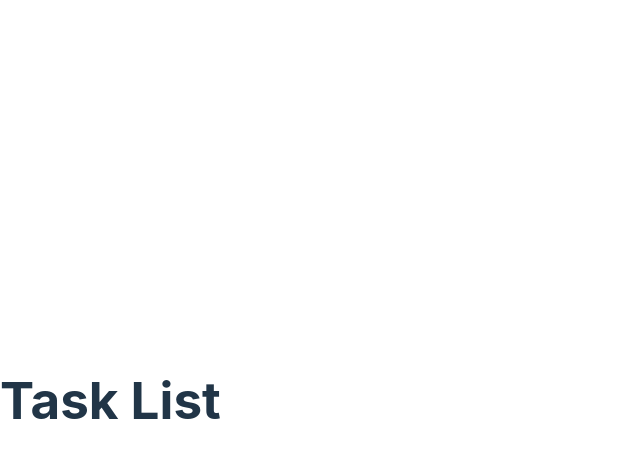
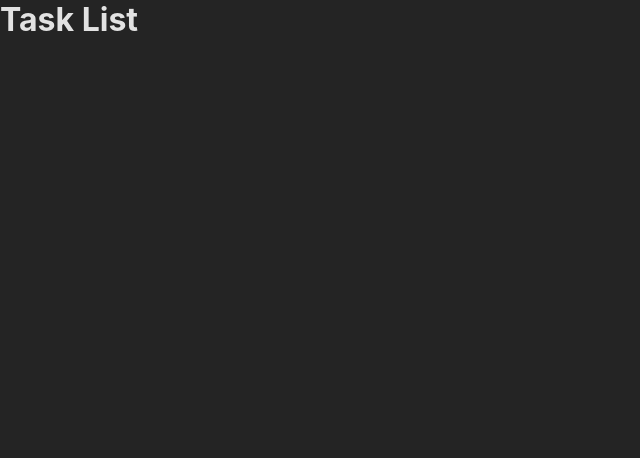
Before and after one commit to h0wter/todor-test, a React (Vite) app: page / in a window 1280 px wide. Shown: the top 458 px of the page, without its empty margins (0-640 px from the left). Built offline with nearby package versions, Linux system fonts and the light colour scheme.

Commit message:
tt-00: + sass and scaffolding css

```diff
--- a/package.json
+++ b/package.json
@@ -10,6 +10,7 @@
     "preview": "vite preview"
   },
   "dependencies": {
+    "modern-normalize": "^2.0.0",
     "react": "^18.2.0",
     "react-dom": "^18.2.0"
   },
@@ -23,6 +24,7 @@
     "eslint-plugin-react": "^7.33.2",
     "eslint-plugin-react-hooks": "^4.6.0",
     "eslint-plugin-react-refresh": "^0.4.3",
+    "sass": "^1.69.4",
     "typescript": "^5.0.2",
     "vite": "^4.4.5"
   }
--- /dev/null
+++ b/src/assets/css/scaffolding.scss
@@ -0,0 +1,86 @@
+@import "./vars.scss";
+
+body {
+  display: flex;
+  flex-direction: column;
+  min-width: 320px;
+  min-height: 100vh;
+  color: $white;
+  font-weight: $font-weight-semibold;
+  font-size: 16px;
+  font-family: $font-family;
+  line-height: $line-height-normal;
+  background-color: $body-background;
+}
+
+#root {
+  display: flex;
+  flex-grow: 1;
+  flex-direction: column;
+}
+
+h1,
+h2,
+h3,
+h4,
+h5,
+h6,
+p {
+  margin: 0;
+}
+
+ul,
+ol {
+  margin: 0;
+  padding-left: 0;
+  list-style: none;
+}
+
+button {
+  padding: 0;
+  font-family: inherit;
+  border: none;
+  cursor: pointer;
+}
+
+a {
+  color: inherit;
+  text-decoration: none;
+}
+
+img {
+  display: block;
+  max-width: 100%;
+  height: auto;
+}
+
+.visually-hidden {
+  position: absolute;
+  width: 1px;
+  height: 1px;
+  margin: -1px;
+  padding: 0;
+  overflow: hidden;
+  white-space: nowrap;
+  border: 0;
+  clip: rect(0 0 0 0);
+  clip-path: inset(100%);
+}
+
+.link {
+  color: inherit;
+  font-weight: $font-weight-semibold;
+  text-align: center;
+  text-decoration: none;
+}
+
+.link:hover,
+.link:focus {
+  //   color: $blue-dark;
+  cursor: pointer;
+}
+
+.link.commonLink:hover,
+.link.commonLink:focus {
+  text-decoration: underline;
+}
--- /dev/null
+++ b/src/assets/css/styles.scss
@@ -0,0 +1,2 @@
+@import "./vars.scss";
+@import "./scaffolding.scss";
--- /dev/null
+++ b/src/assets/css/vars.scss
@@ -0,0 +1,49 @@
+// $black-light: #1a202c;
+// $black: #1d1d1d;
+// $black-light-transparent: rgb(0 0 0 / 5%);
+$white: rgba(255, 255, 255, 0.87);
+// $red-extra-light: #ee2a6426;
+// $red-light: #ff437b;
+// $red: #ee2a64;
+// $red-dark: #d51a52;
+// $red-extra-light: #ee2a6426;
+// $white-blue: #adc2ff;
+// $blue-extra-light: #e6f2fc;
+// $blue-light: #527efe;
+// $blue: #507ceb;
+// $blue-dark: #3563e9;
+// $blue-extra-dark: #000b6a;
+// $blue-extra-light: #e6f2fc;
+// $black-blue: #1a202c;
+// $blue-extra-dark: #000b6a;
+// $grey-extra-light: #ebf3ff;
+// $grey-border: #e7eef6;
+// $grey-light: #d5dce8;
+// $grey: #90a3bf;
+// $grey-dark: #7c8798;
+// $title-color: #463da8;
+// $green: #00ca99;
+// $green-extra-light: #d3f2eb;
+// $background-color-grey: #f6f7f9;
+$body-background: #242424;
+// $header-background: #000955;
+// $scroll-bar: #e6e8eb;
+// $scroll-bar-thumb: #3563ad;
+// $shadow-medium: 0 4px 8px -2px rgb(0 85 255 / 30%);
+// $shadow-light: 0 4px 8px -2px rgb(0 85 255 / 16%);
+// $shadow: 0 2px 4px -2px rgb(0 44 132 / 6%);
+$font-family: Inter, system-ui, Avenir, Helvetica, Arial, sans-serif;
+$font-weight-light: 300;
+$font-weight-regular: 400;
+$font-weight-normal: 500;
+$font-weight-semibold: 600;
+$font-weight-bold: 700;
+$font-weight-extrabold: 800;
+$line-height-normal: normal;
+$line-height-lg: 1.3;
+$line-height-xl: 1.405;
+$screen-size-sm: 320px;
+$screen-size-md: 480px;
+$screen-size-lg: 768px;
+$screen-size-xl: 1024px;
+$screen-size-xxl: 1440px;
--- a/src/index.css
+++ /dev/null
@@ -1,69 +0,0 @@
-:root {
-  font-family: Inter, system-ui, Avenir, Helvetica, Arial, sans-serif;
-  line-height: 1.5;
-  font-weight: 400;
-
-  color-scheme: light dark;
-  color: rgba(255, 255, 255, 0.87);
-  background-color: #242424;
-
-  font-synthesis: none;
-  text-rendering: optimizeLegibility;
-  -webkit-font-smoothing: antialiased;
-  -moz-osx-font-smoothing: grayscale;
-  -webkit-text-size-adjust: 100%;
-}
-
-a {
-  font-weight: 500;
-  color: #646cff;
-  text-decoration: inherit;
-}
-a:hover {
-  color: #535bf2;
-}
-
-body {
-  margin: 0;
-  display: flex;
-  place-items: center;
-  min-width: 320px;
-  min-height: 100vh;
-}
-
-h1 {
-  font-size: 3.2em;
-  line-height: 1.1;
-}
-
-button {
-  border-radius: 8px;
-  border: 1px solid transparent;
-  padding: 0.6em 1.2em;
-  font-size: 1em;
-  font-weight: 500;
-  font-family: inherit;
-  background-color: #1a1a1a;
-  cursor: pointer;
-  transition: border-color 0.25s;
-}
-button:hover {
-  border-color: #646cff;
-}
-button:focus,
-button:focus-visible {
-  outline: 4px auto -webkit-focus-ring-color;
-}
-
-@media (prefers-color-scheme: light) {
-  :root {
-    color: #213547;
-    background-color: #ffffff;
-  }
-  a:hover {
-    color: #747bff;
-  }
-  button {
-    background-color: #f9f9f9;
-  }
-}
```
Also changed, not shown: src/main.tsx (+7 -5 lines), 1 other file (tests, documents, lock files or other folders).
